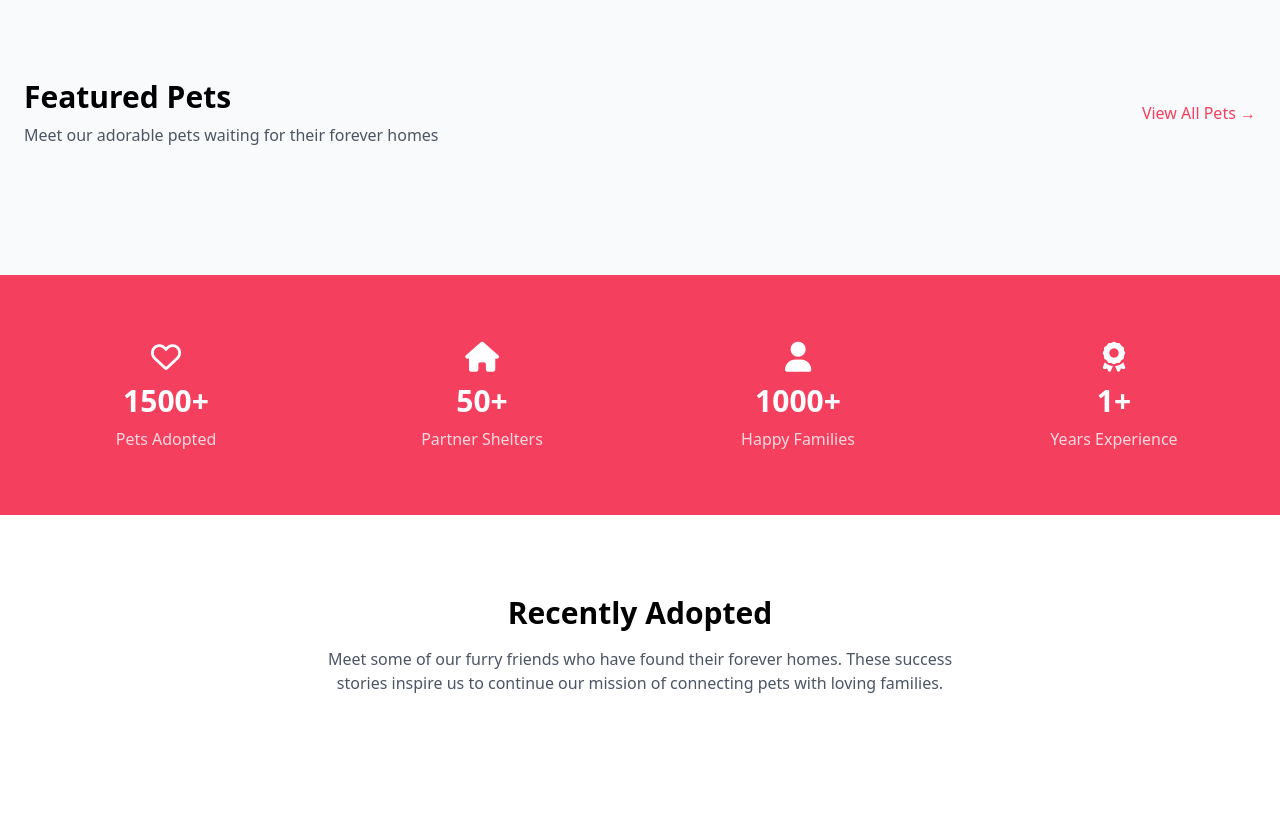
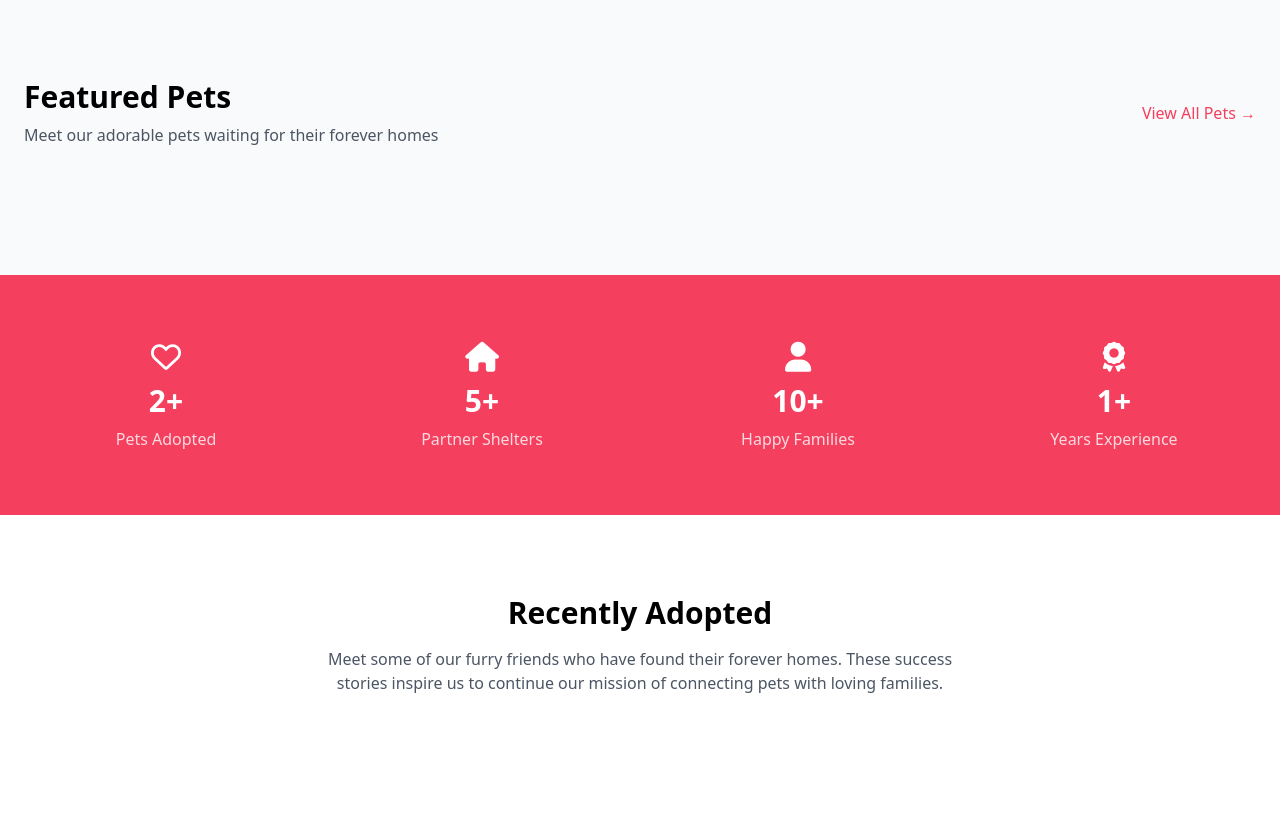
Before and after one commit to fahim-muntasir/petadoption, a Django app: page / in a window 1280 px wide. Shown: the part 801-1623 px from the top of the page. Run offline with Django 5.2, Linux system fonts and the light colour scheme; data that the repository does not hold is empty; parts of the project's set-up code (start-up, migrations or seed data) failed here and were passed over; some libraries are stand-ins or nearby versions.

Commit message:
modified index page

```diff
--- a/templates/petapp/index.html
+++ b/templates/petapp/index.html
@@ -123,9 +123,9 @@
               class="w-full h-full object-cover group-hover:scale-105 transition-transform duration-300"
             />
             <div class="absolute inset-0 bg-gradient-to-t from-black/60 to-transparent opacity-0 group-hover:opacity-100 transition-opacity duration-300"></div>
-            <button class="absolute top-4 right-4 p-2.5 bg-white/90 hover:bg-white rounded-full backdrop-blur-sm transition-colors">
+            <!-- <button class="absolute top-4 right-4 p-2.5 bg-white/90 hover:bg-white rounded-full backdrop-blur-sm transition-colors">
               <i class="fa-regular fa-heart text-base"></i>
-            </button>
+            </button> -->
           </div>
           <div class="p-6 flex-grow">
             <div class="flex justify-between items-start mb-3">
@@ -165,17 +165,17 @@
       <div class="grid grid-cols-2 md:grid-cols-4 gap-8">
         <div class="text-center text-white">
           <i class="fa-regular fa-heart text-3xl mb-2"></i>
-          <div class="text-3xl font-bold mb-2">1500+</div>
+          <div class="text-3xl font-bold mb-2">2+</div>
           <div class="text-white/80">Pets Adopted</div>
         </div>
         <div class="text-center text-white">
           <i class="fa-solid fa-house text-3xl mb-2"></i>
-          <div class="text-3xl font-bold mb-2">50+</div>
+          <div class="text-3xl font-bold mb-2">5+</div>
           <div class="text-white/80">Partner Shelters</div>
         </div>
         <div class="text-center text-white">
           <i class="fa-solid fa-user text-3xl mb-2"></i>
-          <div class="text-3xl font-bold mb-2">1000+</div>
+          <div class="text-3xl font-bold mb-2">10+</div>
           <div class="text-white/80">Happy Families</div>
         </div>
         <div class="text-center text-white">
@@ -227,7 +227,7 @@
           </a>
           <div class="p-6">
             <div class="mb-3">
-              <span class="text-rose-500 font-medium">Adopted by</span>
+              <span class="text-rose-500 font-medium">Provided by</span>
               <h4 class="text-gray-800 font-medium">{{ post.user }}</h4>
             </div>
             <p class="text-gray-600 text-sm line-clamp-3">{{ post.description }}</p>
```
